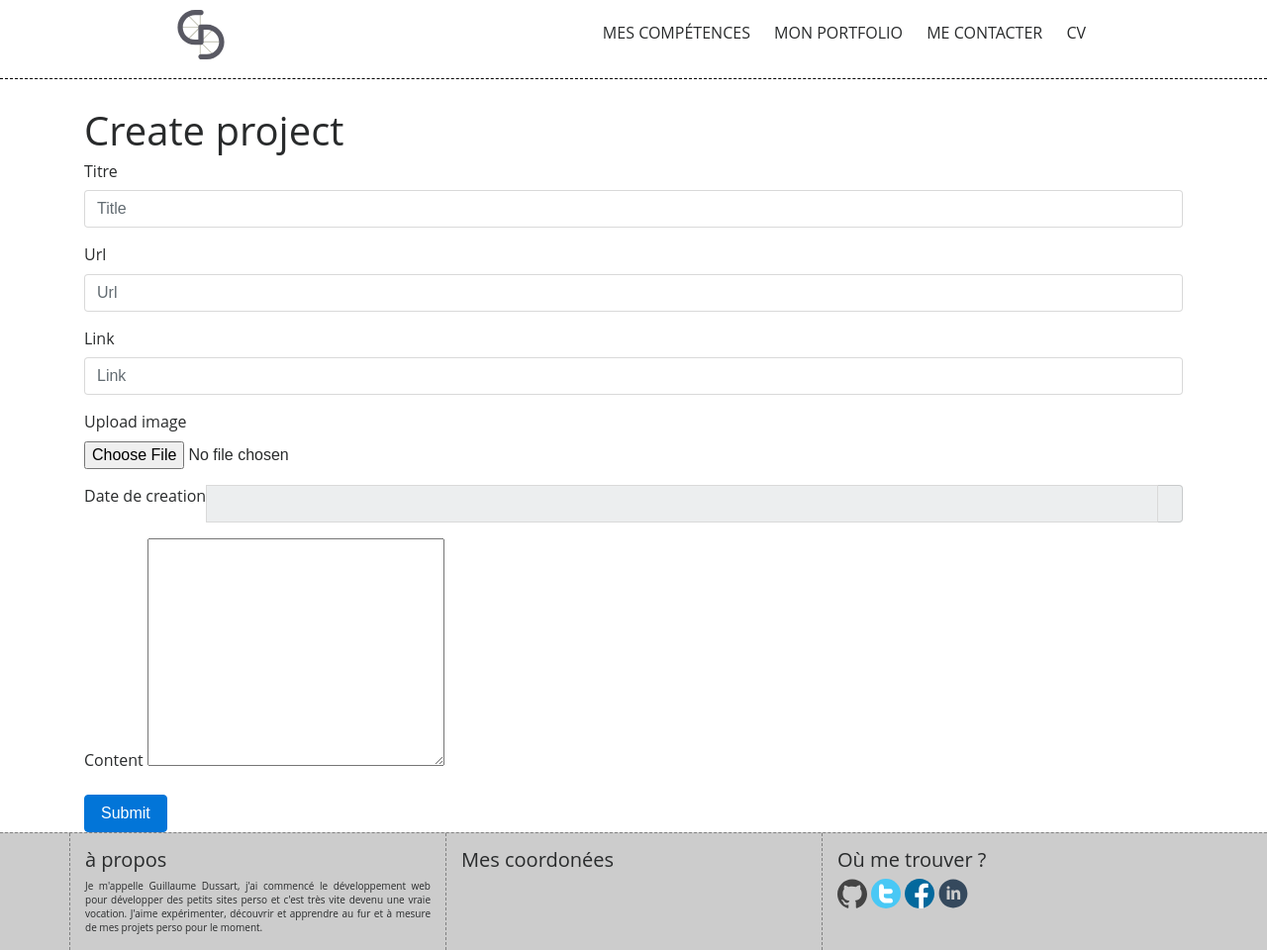
After one commit to gustavofringe/Portfolio, a PHP site: template views/admin/create.php in a window 1280 px wide. The commit adds this page. Shown: the whole page at 99% size. Run offline with PHP 8.4, Linux system fonts and the light colour scheme; the template is opened without the code that fills it: most values are stand-ins (such as "Sample title", 1, 10 or a date in 2020); some libraries are stand-ins or nearby versions.

Commit message:
add create controller

```diff
--- /dev/null
+++ b/views/admin/create.php
@@ -0,0 +1,45 @@
+<h1>Create project</h1>
+<?php if (!empty($errors)): ?>
+    <div class="alert alert-danger">
+        <p>Vous n'avez pas rempli le formulaire correctement</p>
+        <ul>
+            <?php foreach ($errors as $error): ?>
+                <li>
+                    <?= $error; ?>
+                </li>
+            <?php endforeach; ?>
+        </ul>
+    </div>
+<?php endif; ?>
+<form action="" method="post"  enctype="multipart/form-data">
+    <div class="form-group">
+        <label for="title">Titre</label>
+        <input type="text" class="form-control" id="title" placeholder="Title" name="title">
+    </div>
+    <div class="form-group">
+        <label for="url">Url</label>
+        <input type="text" class="form-control" id="url" placeholder="Url" name="url">
+    </div>
+    <div class="form-group">
+        <label for="url">Link</label>
+        <input type="text" class="form-control" id="link" placeholder="Link" name="link">
+    </div>
+    <div class="form-group">
+        <label for="image">Upload image</label>
+        <input type="file" class="form-control-file" id="image" name="image">
+    </div>
+    <div class="input-group date form-group" id="datepicker" data-provide="datepicker" data-date-format="yyyy-mm-dd">
+        <label for="date">Date de creation</label>
+        <input type="text" class="form-control" id="date" name="date" readonly>
+        <div class="input-group-addon">
+            <span class="glyphicon glyphicon-th"></span>
+        </div>
+    </div>
+    <div class="form-group">
+        <label for="content">Content</label>
+        <textarea name="content" id="content" cols="30" rows="10"></textarea>
+        <!-- /# -->
+    </div>
+    <!-- /.form-group -->
+    <button type="submit" class="btn btn-primary">Submit</button>
+</form>
--- a/views/layouts/default.php
+++ b/views/layouts/default.php
@@ -9,7 +9,7 @@
     <link href="https://fonts.googleapis.com/css?family=Raleway:100,600" rel="stylesheet" type="text/css">
 
     <!-- Place favicon.ico in the root directory -->
-    <link rel="icon" href="favicon.ico"/>
+    <link rel="icon" href="<?= BASE_URL; ?>/public/img/favicon.ico"/>
     <link rel="stylesheet" href="<?= BASE_URL; ?>/public/css/bootstrap.css">
     <link rel="stylesheet" href="<?= BASE_URL; ?>/public/css/screen.css">
     <script src="js/vendor/modernizr-2.8.3.min.js"></script>
@@ -51,7 +51,7 @@
                 <?php else : ?>
                     <nav>
                         <a href="<?= BASE_URL; ?>/admin/create">Créer</a>
-                        <a href=""></a>
+                        <a href="<?= BASE_URL; ?>/admin/competence">Competences</a>
                         <a href=""></a>
                     </nav>
                 <?php endif; ?>
@@ -60,6 +60,14 @@
             <!-- /.container -->
         </header>
         <!-- /.header -->
+        <?php if (isset($_SESSION['flash'])): ?>
+            <?php foreach ($_SESSION['flash'] as $type => $message): ?>
+                <div class="alert alert-<?= $type; ?>">
+                    <?= $message; ?>
+                </div>
+            <?php endforeach; ?>
+            <?php unset($_SESSION['flash']); ?>
+        <?php endif; ?>
         <div class="site-content">
             <main class="container">
                 <?= $content; ?>
```
Also changed, not shown: controllers/admin/CreateController.php (+52 -0 lines).
